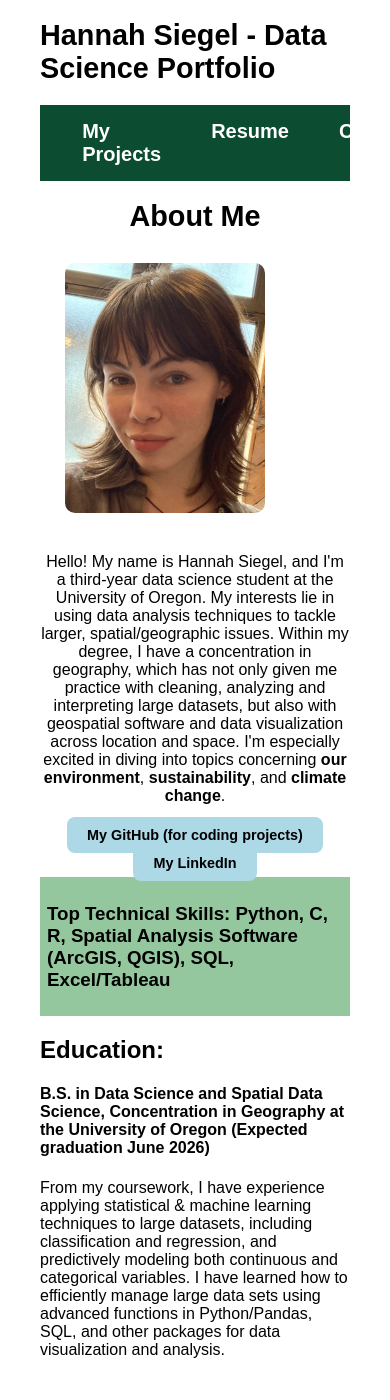
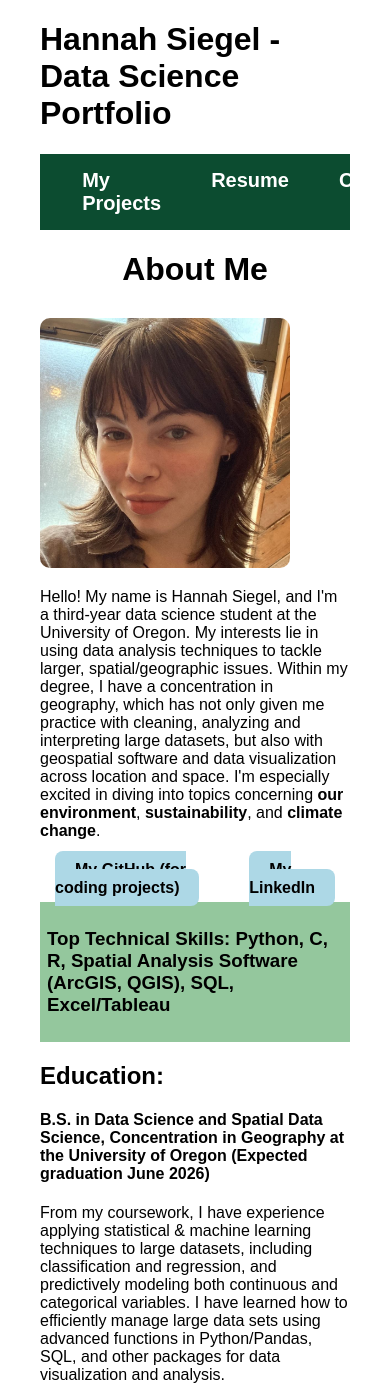
Before and after one commit to siegelhannah/portfolio, a Jekyll site: the page built from index.md, in a window 390 px wide and 1400 px high. Built offline with Jekyll 4.4.1, drawn with Linux system fonts in a browser that asks for light colours.

Commit message:
Update style.css

```diff
--- a/assets/style.css
+++ b/assets/style.css
@@ -96,52 +96,6 @@ nav ul li a:hover {
   text-decoration: underline; /* Underline on hover */
 }
 
-/* Mobile responsiveness */
-@media (max-width: 768px) {
-  /* Adjust home-header for mobile devices */
-  .home-header {
-    flex-direction: column; /* Stack the headshot and text block vertically */
-    align-items: center; /* Center-align the content */
-    text-align: center; /* Center the text */
-  }
-
-  /* Adjust the headshot image size */
-  .headshot img {
-    width: 80%; /* Reduce the width on mobile */
-    max-width: 200px; /* Ensure it's not too large */
-  }
-
-  /* Adjust the text block */
-  .text-and-links {
-    margin-top: 20px;
-    width: 100%; /* Ensure the text block takes full width on small screens */
-  }
-
-  /* Adjust the font size for smaller screens */
-  h1 {
-    font-size: 1.8rem; /* Slightly smaller heading on mobile */
-  }
-
-  p {
-    font-size: 1rem; /* Adjust paragraph font size */
-  }
-
-  /* Stack links vertically on small screens */
-  .links ul {
-    flex-direction: column; /* Stack the links vertically */
-    align-items: center; /* Center the links */
-  }
-
-  .links ul li {
-    margin: 5px 0; /* Reduce margin between links */
-  }
-
-  .links ul li a {
-    font-size: 0.9rem; /* Reduce font size for mobile */
-  }
-}
-
-
 /* Styling for Contact Page Links */
 .contact-link {
   display: inline-block;
```
